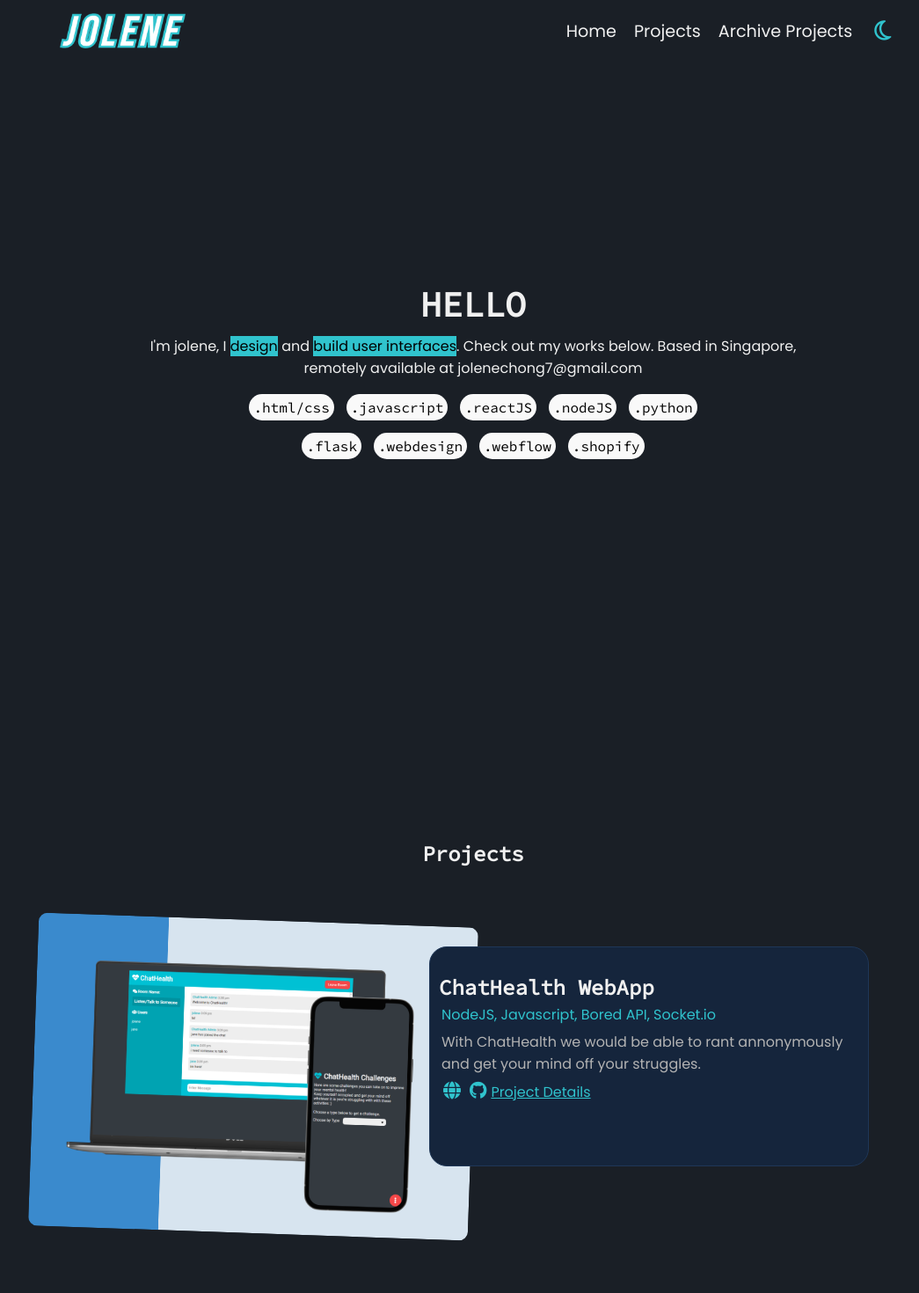
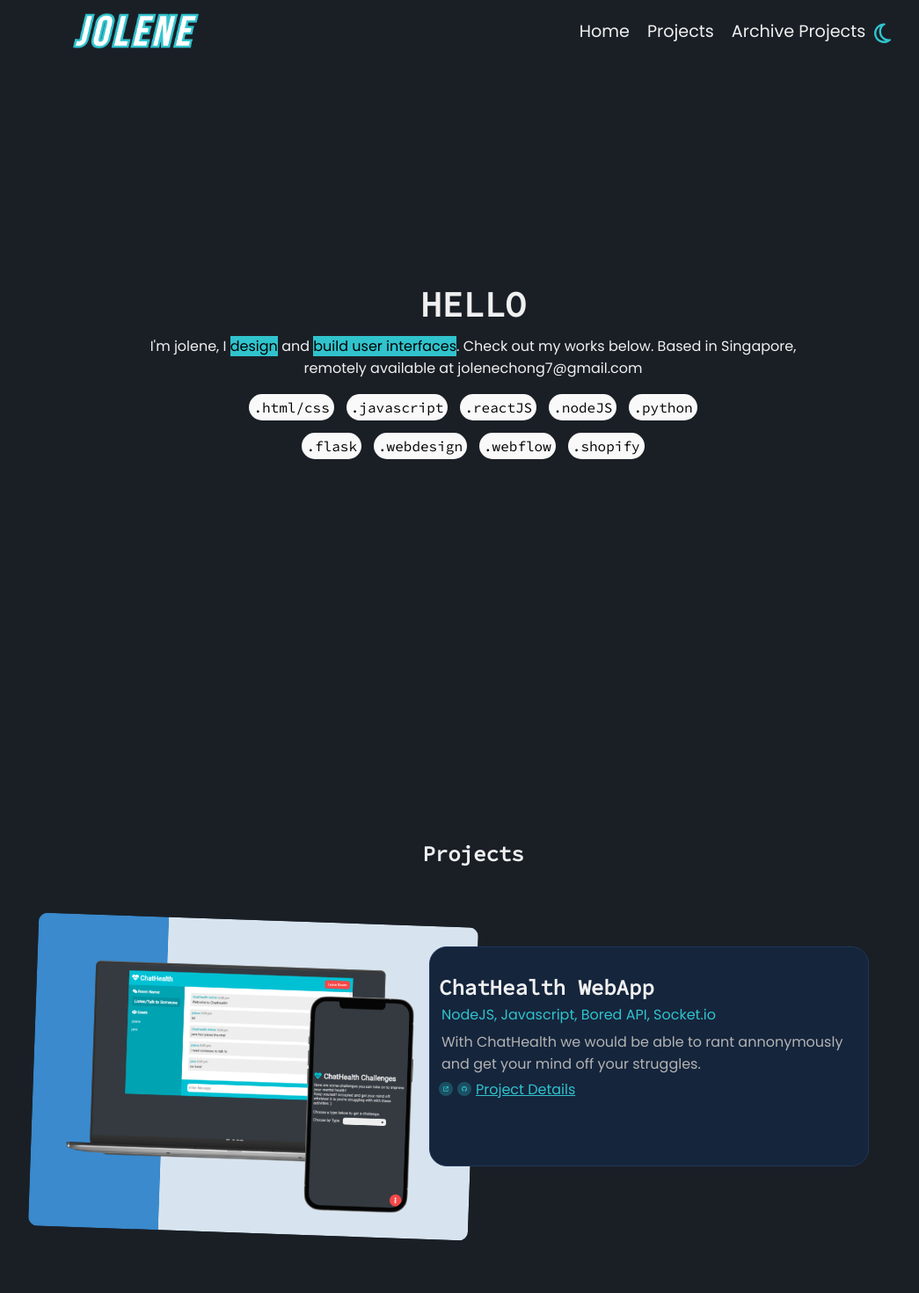
Before and after one commit to jolenechong/portfolio, a React (Create React App) app: page / in a window 1280 px wide. Shown: the top 1470 px of the page at 88% size, without its empty margins (102-1147 px from the left). Built offline with nearby package versions, Linux system fonts and the light colour scheme; no server answers.

Commit message:
imported fontawesome icons

```diff
--- a/package.json
+++ b/package.json
@@ -3,6 +3,11 @@
   "version": "0.1.0",
   "private": true,
   "dependencies": {
+    "@fortawesome/fontawesome-svg-core": "^1.3.0",
+    "@fortawesome/free-brands-svg-icons": "^6.0.0",
+    "@fortawesome/free-regular-svg-icons": "^6.0.0",
+    "@fortawesome/free-solid-svg-icons": "^6.0.0",
+    "@fortawesome/react-fontawesome": "^0.1.17",
     "@testing-library/jest-dom": "^5.14.1",
     "@testing-library/react": "^11.2.7",
     "@testing-library/user-event": "^12.8.3",
--- a/public/index.html
+++ b/public/index.html
@@ -8,8 +8,14 @@
 
     <link rel="icon" href="%PUBLIC_URL%/favicon.png" />
     <meta name="viewport" content="width=device-width, initial-scale=1" />
-    <script src="https://kit.fontawesome.com/ca303e79f4.js" crossorigin="anonymous"></script>
-    <link rel="stylesheet" href="https://cdnjs.cloudflare.com/ajax/libs/font-awesome/4.7.0/css/font-awesome.min.css">
+
+    <link href="https://maxcdn.bootstrapcdn.com/font-awesome/4.7.0/css/font-
+awesome.min.css" rel="stylesheet" integrity="sha384-
+wvfXpqpZZVQGK6TAh5PVlGOfQNHSoD2xbE+QkPxCAFlNEevoEH3Sl0sibVcOQVnN"
+crossorigin="anonymous">
+
+    <!-- <script src="https://kit.fontawesome.com/ca303e79f4.js" crossorigin="anonymous"></script> -->
+    <!-- <link rel="stylesheet" href="https://cdnjs.cloudflare.com/ajax/libs/font-awesome/4.7.0/css/font-awesome.min.css"> -->
     <style>
       @import url('https://fonts.googleapis.com/css2?family=Poppins&display=swap');
     </style>
--- a/src/App.scss
+++ b/src/App.scss
@@ -42,7 +42,8 @@ html[data-theme="dark"] {
   --tab-border: white;
   --CTA-bg: #15253c;
   --footer-bg: #0F1A20;
-  --secondary-color-text:grey
+  --secondary-color-text:grey;
+  --link-bg: #1f6676ad;
 }
 html[data-theme="light"] {
   --bg: #f5f5f5;
@@ -53,4 +54,5 @@ html[data-theme="light"] {
   --CTA-bg: #f1e9e5;
   --footer-bg: #0F1A20;
   --secondary-color-text:rgb(179, 179, 179);
+  --link-bg: #f1f1f1;
 }
--- a/src/components/home/archiveprojects/index.js
+++ b/src/components/home/archiveprojects/index.js
@@ -1,6 +1,9 @@
 import "../../../App.scss";
 import styles from "./index.module.scss";
 import LanguageColor from "../languagecolor";
+import { FontAwesomeIcon } from '@fortawesome/react-fontawesome'
+import { faArrowUpRightFromSquare } from '@fortawesome/free-solid-svg-icons'
+import { faGithub } from '@fortawesome/free-brands-svg-icons'
 
 export default function archiveprojects({ props }) {
   const colors = {
@@ -17,11 +20,11 @@ export default function archiveprojects({ props }) {
       <div className={styles.iconsdiv}>
         {props.homepage && (
           <a href={props.homepage} target="_blank" rel="noreferrer" aria-label="Link to Live Site">
-            <i className="fas fa-globe"></i>
+                <FontAwesomeIcon icon={faArrowUpRightFromSquare} className={styles.icons} />
           </a>
         )}
         <a href={props.html_url} target="_blank" rel="noreferrer" aria-label="Link to Source Code">
-          <i className="fab fa-github"></i>
+        <FontAwesomeIcon icon={faGithub} className={styles.icons}/>
         </a>
       </div>
 
--- a/src/components/home/archiveprojects/index.module.scss
+++ b/src/components/home/archiveprojects/index.module.scss
@@ -18,7 +18,7 @@
       padding:0;
   }
 
-  i {
+  .icons {
     color: #30c3cd;
     font-size: 20px;
     margin-top: 5px;
--- a/src/components/home/projects/index.js
+++ b/src/components/home/projects/index.js
@@ -1,4 +1,7 @@
 import styles from "./index.module.scss";
+import { FontAwesomeIcon } from '@fortawesome/react-fontawesome'
+import { faArrowUpRightFromSquare } from '@fortawesome/free-solid-svg-icons'
+import { faGithub } from '@fortawesome/free-brands-svg-icons'
 
 const Projects = ({image,title,stack,description,site,code,linkto}) => {
   return (
@@ -12,12 +15,12 @@ const Projects = ({image,title,stack,description,site,code,linkto}) => {
             <p className={styles.description}>{description}</p>
             {site && (
               <a href={site} target="_blank" rel='noreferrer' aria-label="Link to Live Site">
-                <i className="fas fa-globe"></i>
+                <FontAwesomeIcon icon={faArrowUpRightFromSquare} className={styles.icons} />
               </a>
             )}
             {code && (
               <a href={code} target="_blank" rel='noreferrer' aria-label="Link to code">
-                <i className="fab fa-github"></i>
+                <FontAwesomeIcon icon={faGithub} className={styles.icons}/>
               </a>
             )}
             {linkto && <a
--- a/src/components/home/projects/index.module.scss
+++ b/src/components/home/projects/index.module.scss
@@ -45,6 +45,14 @@
     .stack,
     a {
       color: #30c3cd;
+
+      .icons{
+        background-color: var(--link-bg);
+        border-radius: 50px;
+        padding:5px;
+        margin-right: 5px;
+        margin-top: 5px;
+      }
     }
 
     .description {
--- a/src/components/navbar/index.js
+++ b/src/components/navbar/index.js
@@ -3,6 +3,9 @@ import { Link } from "react-router-dom";
 import styles from "./index.module.scss";
 import logo from "../../images/JOLENE.png";
 import { HashLink as Hash } from "react-router-hash-link";
+import { FontAwesomeIcon } from '@fortawesome/react-fontawesome'
+import { faXmark,faBars } from '@fortawesome/free-solid-svg-icons'
+import { faSun,faMoon } from '@fortawesome/free-regular-svg-icons'
 
 function Navbar() {
   const [click, setClick] = useState(false);
@@ -52,11 +55,8 @@ function Navbar() {
   return (
     <>
       <div className={styles.icon} onClick={handleClick}>
-        <i
-          className={click ? "fas fa-times" : "fas fa-bars"}
-          style={{ color: "grey" }}
-        />
-        <p style={{ color: "grey" }}>Menu</p>
+        <FontAwesomeIcon icon={click ? faXmark : faBars } color='#b3b3b3'/>
+        <p style={{ color: "#b3b3b3" }}>Menu</p>
       </div>
       <nav>
         <div className={styles.container}>
@@ -125,7 +125,7 @@ function Navbar() {
           </a>
         </div>
         <div className={styles.themetoggle} onClick={themeToggle}>
-          <i className={themeClick ? "far fa-sun" : "far fa-moon"} />
+          <FontAwesomeIcon icon={themeClick ? faSun : faMoon} color='#30c3cd' style={{fontSize:'1.6rem', marginTop:'10px'}}/>
         </div>
       </nav>
     </>
--- a/src/components/navbar/index.module.scss
+++ b/src/components/navbar/index.module.scss
@@ -28,7 +28,7 @@ nav {
     a {
       text-decoration: none;
       padding: 5px;
-      color: grey;
+      color: #b3b3b3;
     }
 
     a:hover {
@@ -84,7 +84,7 @@ nav {
       margin-left: 20px;
       cursor: pointer;
       text-decoration: none;
-      font-size: 2rem;
+      font-size: 1.8rem;
       display: flex;
       align-items: center;
     }
```
Also changed, not shown: 1 other file (tests, documents, lock files or other folders).
